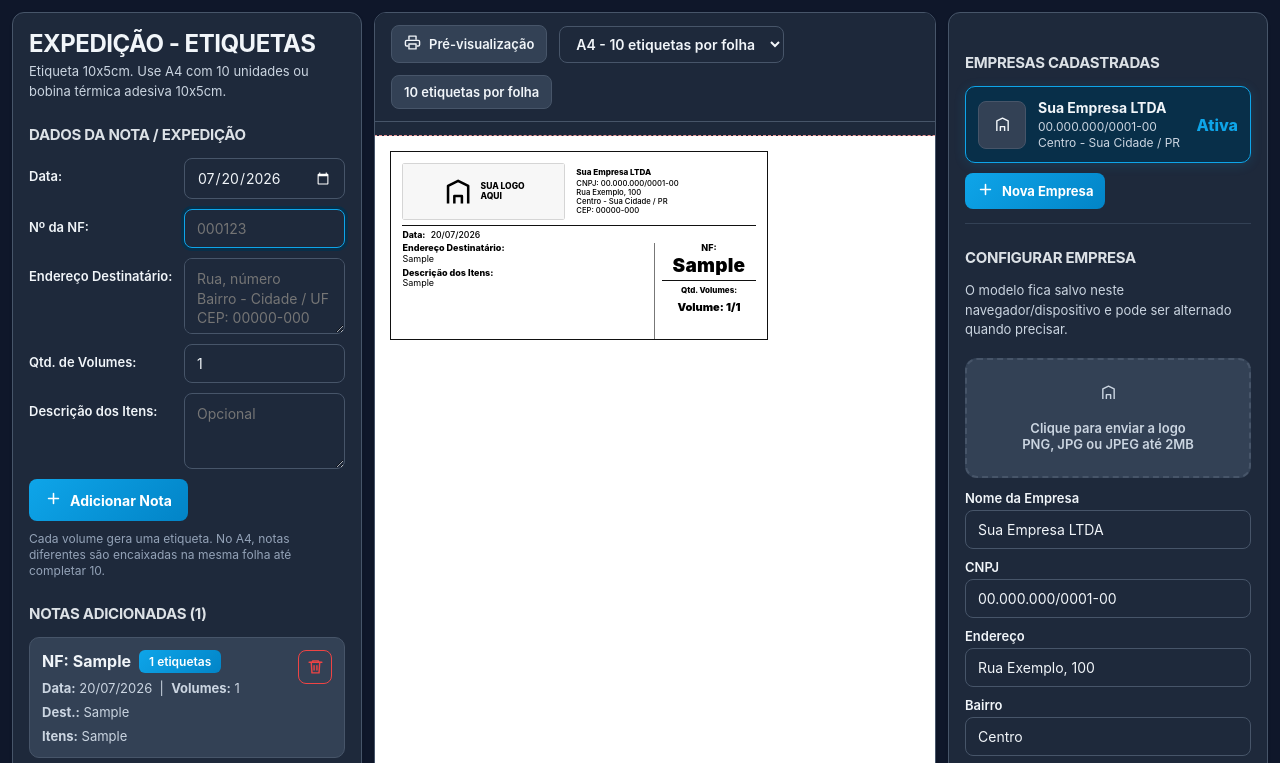
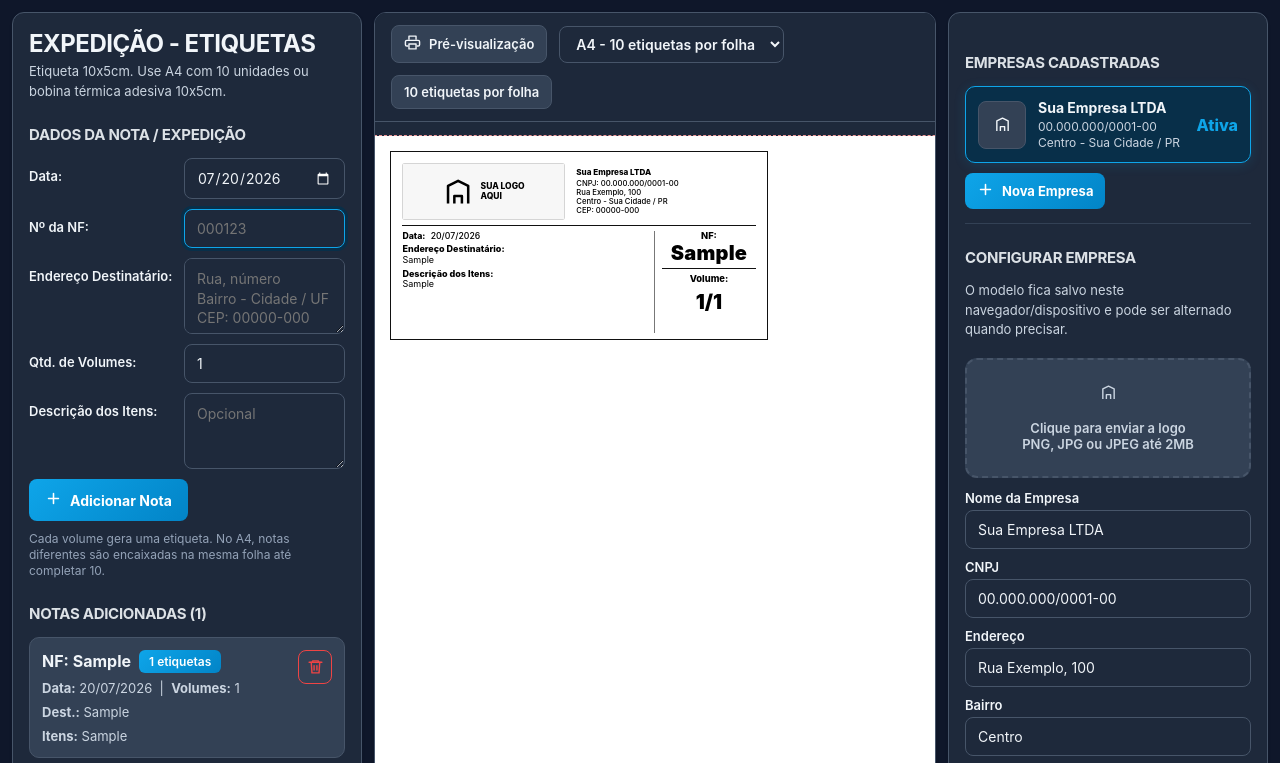
Before and after one commit to Gabs0078/etiquetas-expedicao-universal, a plain HTML site: page index.html in a window 1280 px wide. Both pictures are taken after typing "Sample", "Sample", "Sample" into the empty fields and a click on the button "Adicionar Nota". Shown: the top 763 px of the page. Drawn offline with Linux system fonts and the light colour scheme.

Commit message:
fix: reposiciona data na etiqueta e ajusta rótulos e tamanhos de fonte do bloco NF/Volume

```diff
--- a/assets/css/styles.css
+++ b/assets/css/styles.css
@@ -407,6 +407,8 @@ button:disabled { opacity: 0.5; cursor: not-allowed; }
 }
 
 .date-line {
+  display: inline-block;
+  width: fit-content;
   font-weight: 800;
   margin-bottom: .8mm;
   font-size: 8.7px;
@@ -433,10 +435,10 @@ button:disabled { opacity: 0.5; cursor: not-allowed; }
   font-weight: 800;
 }
 
-.nf-label { font-size: 9px; line-height: 1; }
+.nf-label { font-size: 7pt; line-height: 1; }
 
 .nf-number {
-  font-size: 19px;
+  font-size: 15pt;
   line-height: 1.05;
   font-weight: 900;
   letter-spacing: .25px;
@@ -451,8 +453,8 @@ button:disabled { opacity: 0.5; cursor: not-allowed; }
   margin-bottom: 1.2mm;
 }
 
-.vol-label { font-size: 8px; }
-.volume-number { font-size: 11px; font-weight: 900; margin-top: 1.7mm; white-space: nowrap; }
+.vol-label { font-size: 7pt; }
+.volume-number { font-size: 15pt; font-weight: 900; margin-top: 1.7mm; white-space: nowrap; }
 .block-title { font-weight: 800; }
 .shipping-text { max-height: 15.6mm; overflow: hidden; }
 .desc { margin-top: 1mm; max-height: 9mm; overflow: hidden; }
--- a/assets/js/app.js
+++ b/assets/js/app.js
@@ -235,10 +235,9 @@ function criarEtiqueta(etiqueta) {
         </div>
       </div>
 
-      <div class="date-line">Data:<span>${formatarDataInput(etiqueta.data)}</span></div>
-
       <div class="content-grid">
         <div class="content-main">
+          <div class="date-line">Data:<span>${formatarDataInput(etiqueta.data)}</span></div>
           <div class="block-title">Endereço Destinatário:</div>
           <div class="shipping-text">${textoComQuebras(etiqueta.destinatario)}</div>
           ${etiqueta.descricao ? `<div class="desc"><span class="block-title">Descrição dos Itens:</span><br>${textoComQuebras(etiqueta.descricao)}</div>` : ''}
@@ -248,8 +247,8 @@ function criarEtiqueta(etiqueta) {
           <div class="nf-label">NF:</div>
           <div class="nf-number" title="${escaparHTML(etiqueta.nf)}">${escaparHTML(etiqueta.nf)}</div>
           <div class="right-sep"></div>
-          <div class="vol-label">Qtd. Volumes:</div>
-          <div class="volume-number">Volume: ${etiqueta.etiquetaAtual}/${etiqueta.volumes}</div>
+          <div class="vol-label">Volume:</div>
+          <div class="volume-number">${etiqueta.etiquetaAtual}/${etiqueta.volumes}</div>
         </div>
       </div>
     </div>
--- a/sw.js
+++ b/sw.js
@@ -3,7 +3,7 @@
    Ao alterar qualquer arquivo da lista, incremente CACHE_VERSION
    para que os usuários recebam a versão nova. */
 
-const CACHE_VERSION = 'etiquetas-v2';
+const CACHE_VERSION = 'etiquetas-v3';
 
 const ARQUIVOS = [
   './',
```
